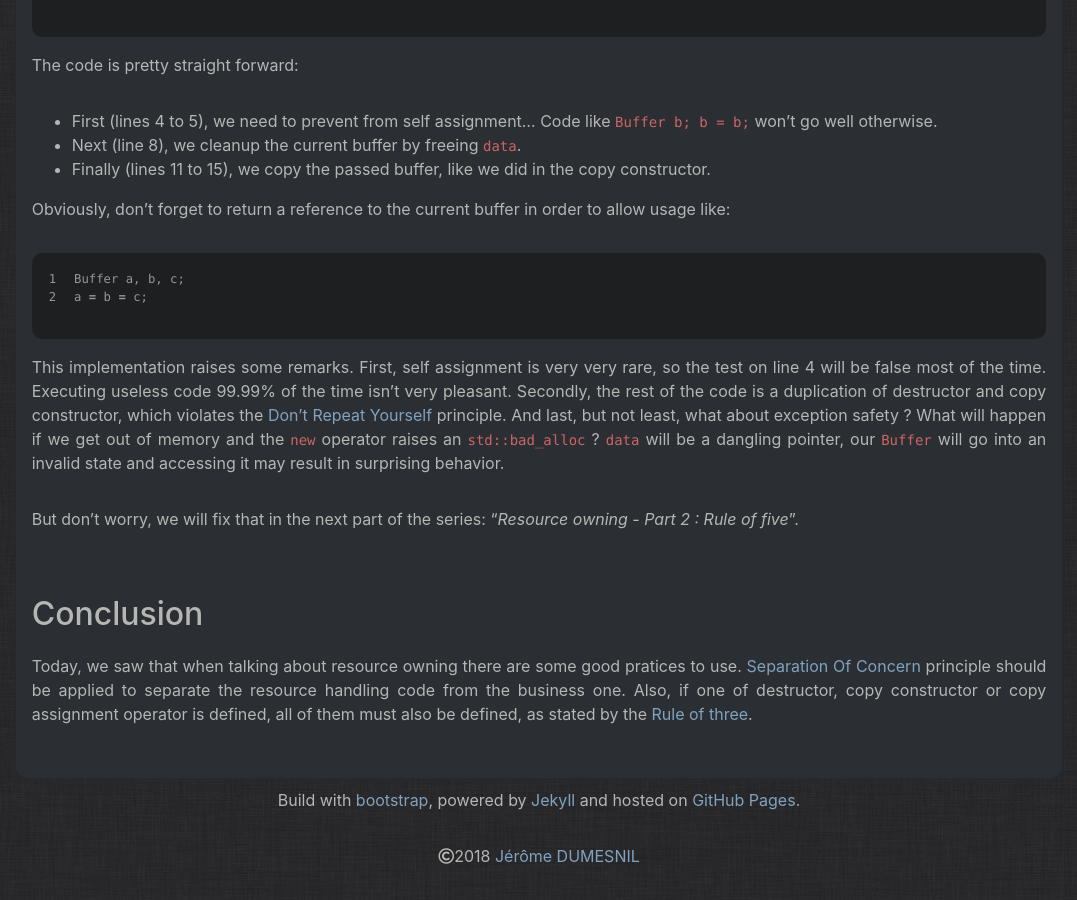
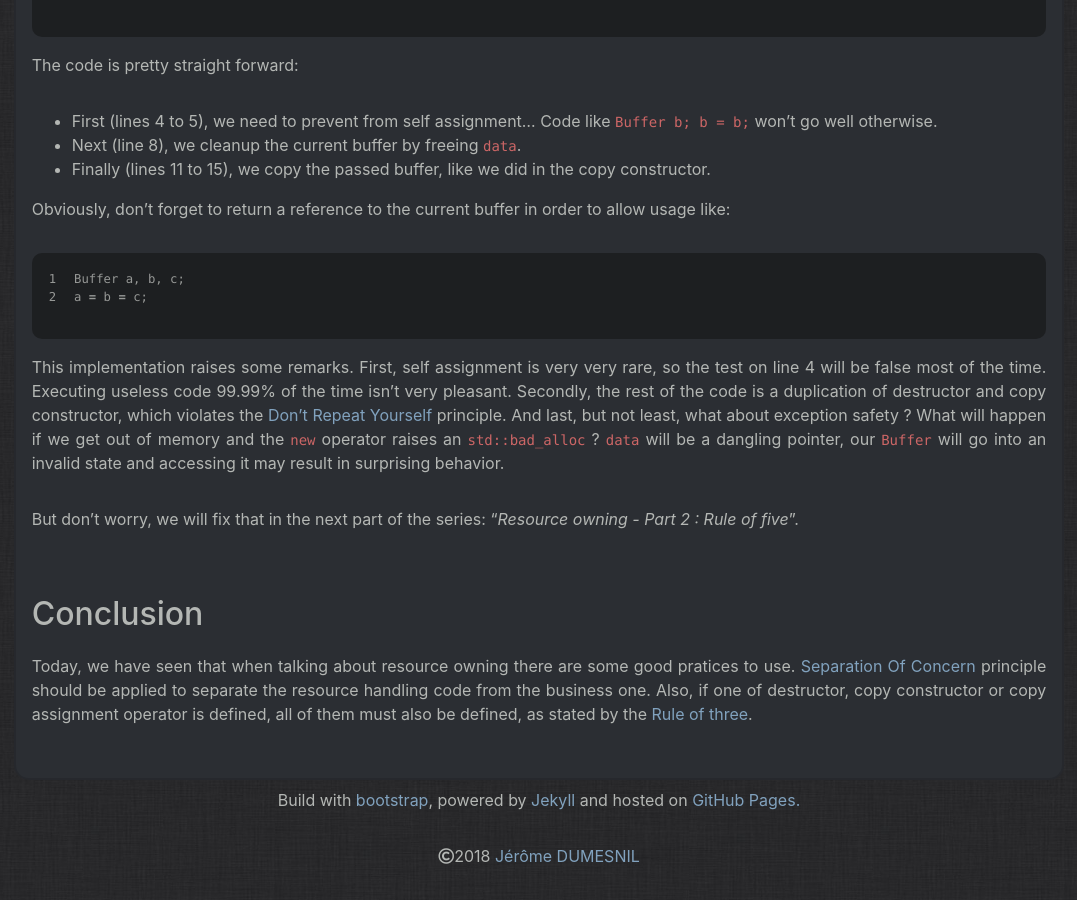
Before and after one commit to jaydee-io/jaydee-io.github.io, a Jekyll site: the page built from _posts/2018-07-20-resource-owning-1.md, in a window 1280 px wide and 900 px high, scrolled down 2726 px. Shown: the whole window, without its empty margins (101-1178 px from the left). Built offline with Jekyll 4.4.1, drawn with Linux system fonts in a browser that asks for light colours; nearby versions of some CDN libraries.

Commit message:
[POSTS] Update resource owning part 1

```diff
--- a/_posts/2018-07-20-resource-owning-1.md
+++ b/_posts/2018-07-20-resource-owning-1.md
@@ -125,4 +125,4 @@ accessing it may result in surprising behavior.
 But don't worry, we will fix that in the next part of the series: "_Resource owning - Part 2 : Rule of five_".
 
 ## Conclusion
-Today, we saw that when talking about resource owning there are some good pratices to use. [Separation Of Concern](https://en.wikipedia.org/wiki/Separation_of_concerns) principle should be applied to separate the resource handling code from the business one. Also, if one of destructor, copy constructor or copy assignment operator is defined, all of them must also be defined, as stated by the [Rule of three](https://en.cppreference.com/w/cpp/language/rule_of_three).
+Today, we have seen that when talking about resource owning there are some good pratices to use. [Separation Of Concern](https://en.wikipedia.org/wiki/Separation_of_concerns) principle should be applied to separate the resource handling code from the business one. Also, if one of destructor, copy constructor or copy assignment operator is defined, all of them must also be defined, as stated by the [Rule of three](https://en.cppreference.com/w/cpp/language/rule_of_three).
```
Also changed, not shown: other parts of _posts/2018-07-20-resource-owning-1.md (+1 -1 lines).
